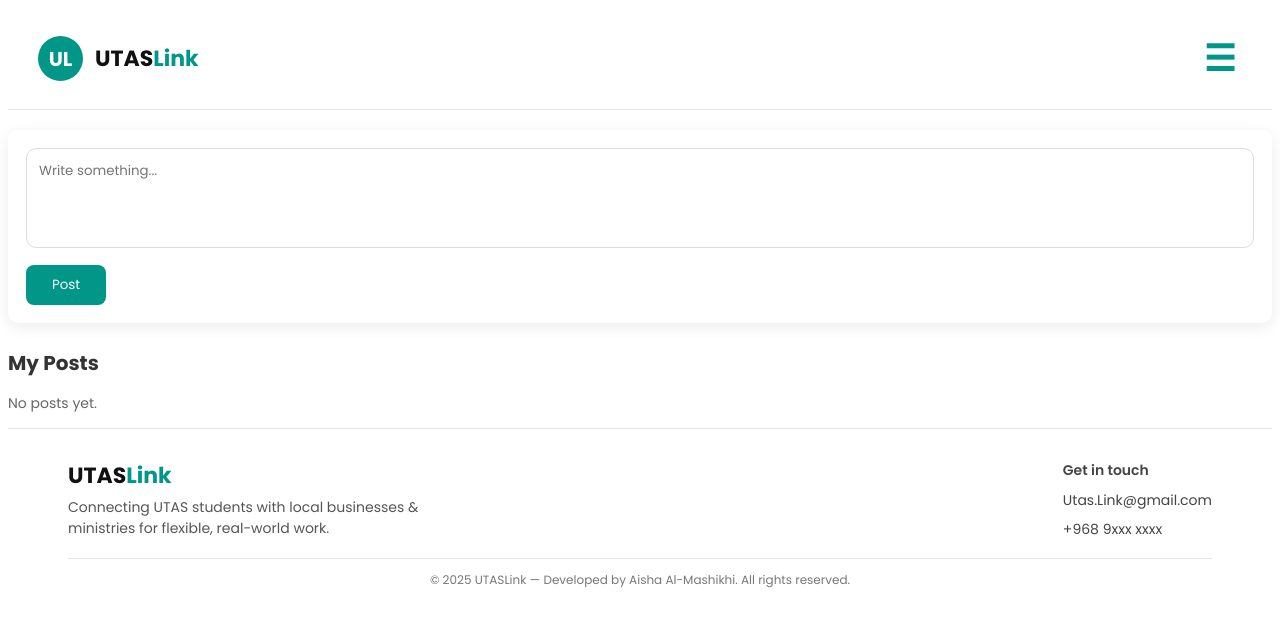
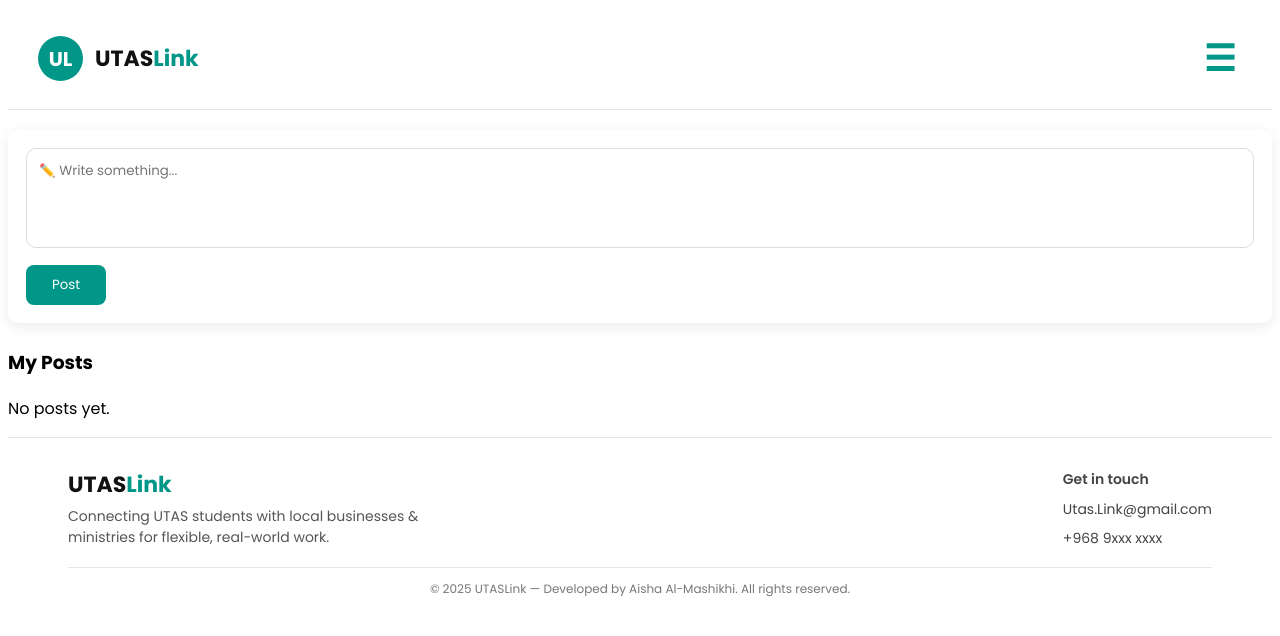
Before and after one commit to Aisha-Ahmed-Al-Mashikhi/utas-link-project, a React (Create React App) app in the folder client/: page /create-post in a window 1280 px wide. Shown: the top 636 px of the page. Built offline with nearby package versions, Linux system fonts and the light colour scheme.

Commit message:
Update CreatePost.jsx

```diff
--- a/client/src/Component/CreatePost.jsx
+++ b/client/src/Component/CreatePost.jsx
@@ -7,7 +7,7 @@ import {
   deletePost,
 } from "../Features/PostSlice";
 import moment from "moment";
-import "../Styles/CreatePost.css"; // ← ملف التصميم
+import "../Styles/CreatePost.css";
 
 const CreatePost = () => {
   const dispatch = useDispatch();
@@ -18,20 +18,19 @@ const CreatePost = () => {
   const [editMode, setEditMode] = useState(false);
   const [editId, setEditId] = useState(null);
 
-  // Load user posts
+  // Fetch user's posts
   useEffect(() => {
     if (user?.email) {
       dispatch(fetchUserPosts(user.email));
     }
   }, [user, dispatch]);
 
-  // Submit new or updated post
+  // Add or Update post
   const handleSubmit = () => {
     if (!postMsg.trim()) return;
 
     if (editMode) {
       dispatch(updatePost({ id: editId, postMsg }));
-      alert("Post updated successfully!");
       setEditMode(false);
       setEditId(null);
     } else {
@@ -39,8 +38,7 @@ const CreatePost = () => {
         addPost({
           postMsg,
           email: user.email,
-          name: user.name,
-          companyName: user.companyName,
+          name: user.name || user.companyName, // 👈 دعم اسم الشركة
         })
       );
     }
@@ -52,7 +50,6 @@ const CreatePost = () => {
   const handleDelete = (id) => {
     if (window.confirm("Are you sure you want to delete this post?")) {
       dispatch(deletePost(id));
-      alert("Post deleted successfully.");
     }
   };
 
@@ -63,47 +60,47 @@ const CreatePost = () => {
     setPostMsg(post.postMsg);
   };
 
-  // Auto detect student or company name
-  const getAuthorName = () => {
-    return user.companyName ?? user.name;
-  };
-
   return (
     <div className="post-page-container">
-      {/* INPUT BOX */}
+      {/* CREATE BOX */}
       <div className="create-box">
         <textarea
-          placeholder="Write something..."
+          className="post-input"
+          placeholder="✏️ Write something..."
           value={postMsg}
           onChange={(e) => setPostMsg(e.target.value)}
-          className="post-input"
         ></textarea>
 
-        <button onClick={handleSubmit} className="post-btn">
+        <button className="post-btn" onClick={handleSubmit}>
           {editMode ? "Update" : "Post"}
         </button>
       </div>
 
-      <h3 className="section-title">My Posts</h3>
+      {/* POSTS LIST */}
+      <h3 className="my-posts-title">My Posts</h3>
 
-      {myPosts.length === 0 && <p className="no-posts">No posts yet.</p>}
+      {myPosts.length === 0 && <p>No posts yet.</p>}
 
-      {/* POSTS LIST */}
       {myPosts.map((post) => (
         <div key={post._id} className="post-card">
           <div className="post-header">
-            <p className="author">{getAuthorName()}</p>
-            <p className="time">{moment(post.createdAt).fromNow()}</p>
+            <div className="post-info">
+              <p className="author">{user.name || user.companyName}</p>
+              <p className="time">{moment(post.createdAt).fromNow()}</p>
+            </div>
           </div>
 
-          <p className="post-text">{post.postMsg}</p>
+          <p className="post-content">{post.postMsg}</p>
 
-          <div className="btn-row">
+          <div className="post-actions">
             <button className="edit-btn" onClick={() => handleEdit(post)}>
               Edit
             </button>
 
-            <button className="delete-btn" onClick={() => handleDelete(post._id)}>
+            <button
+              className="delete-btn"
+              onClick={() => handleDelete(post._id)}
+            >
               Delete
             </button>
           </div>
```
